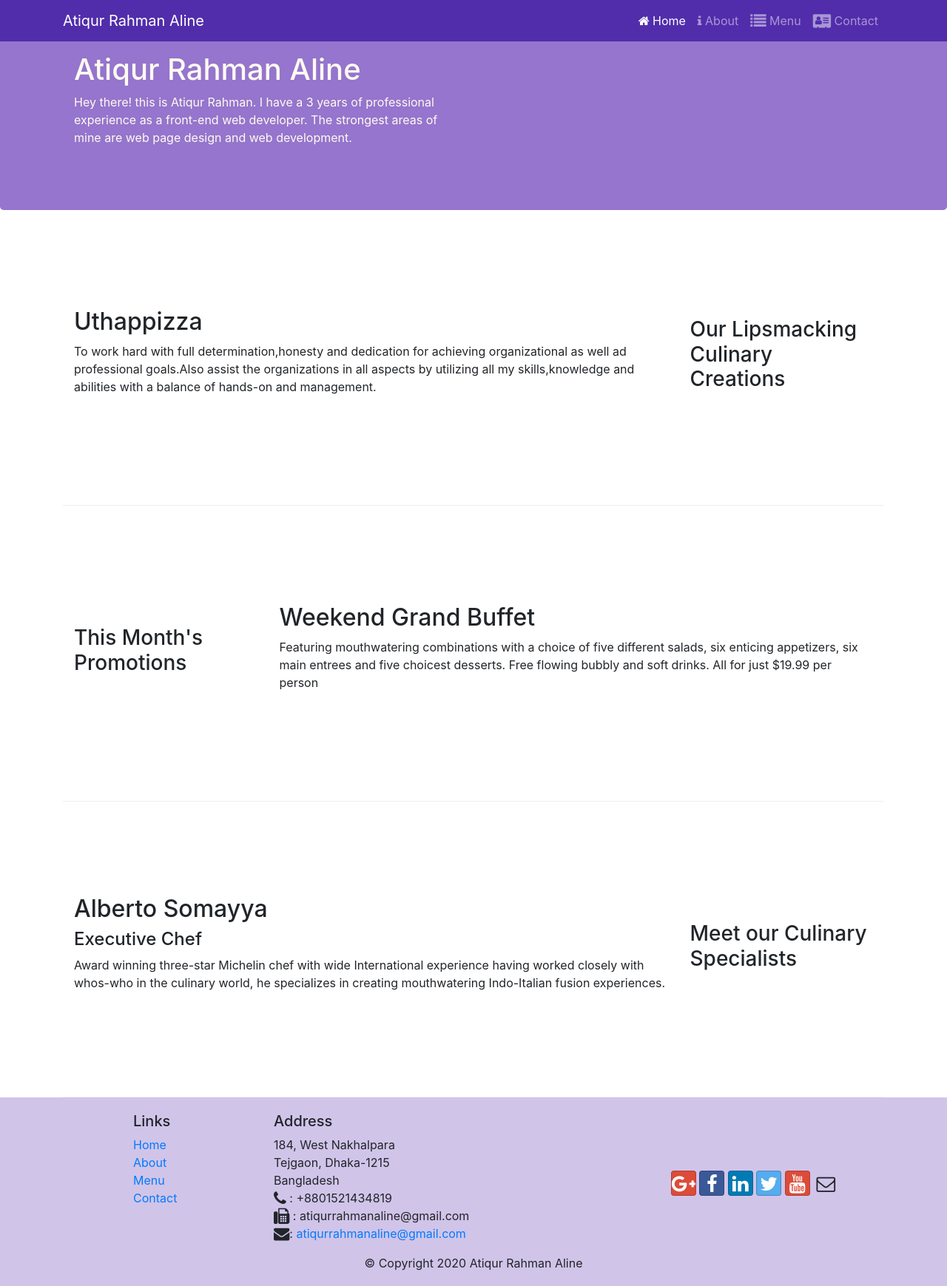
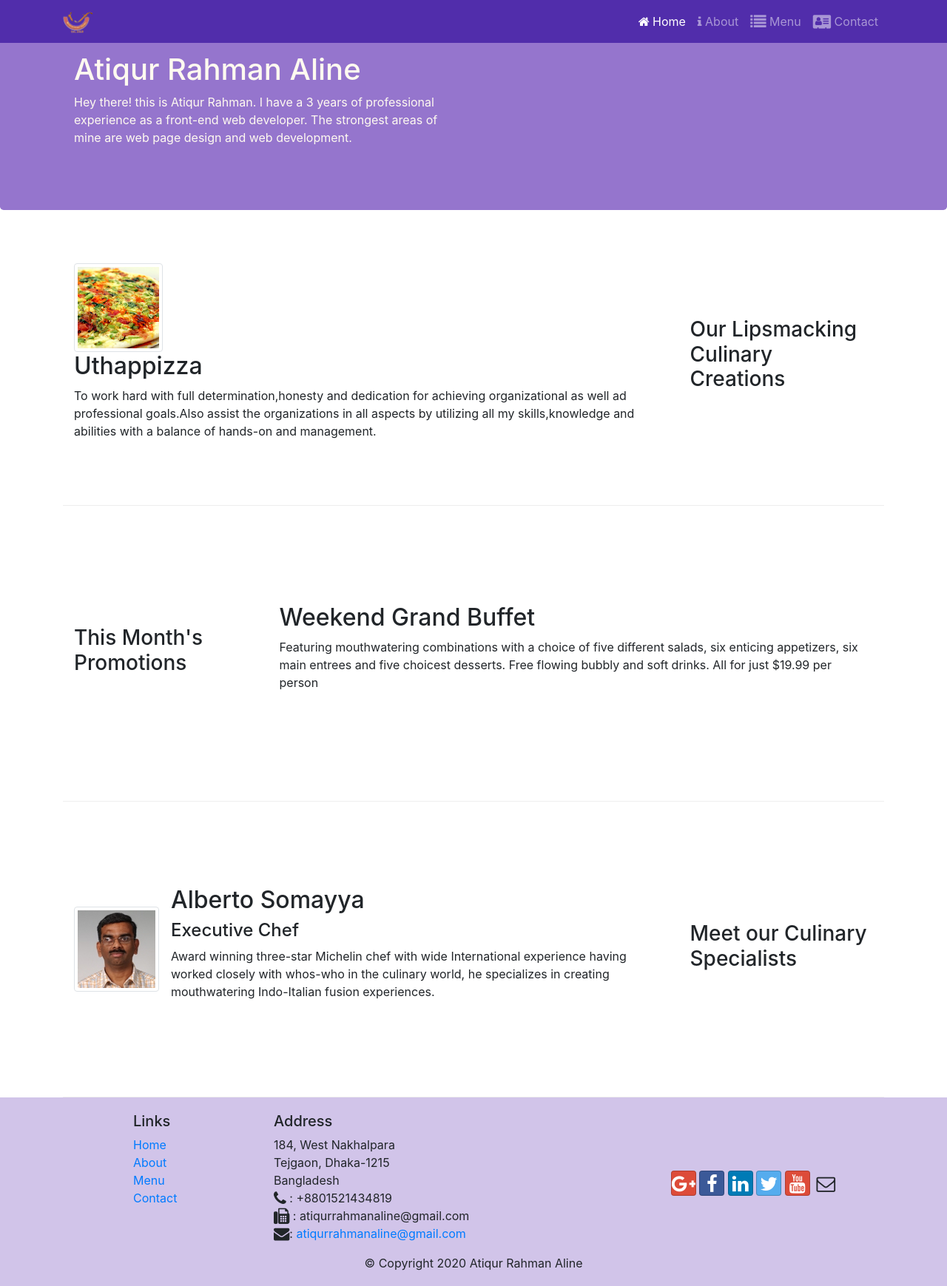
Before and after one commit to 1993ALINE/Bootstrap4, a website: page index.html in a window 1280 px wide. Shown: the whole page at 74% size. Drawn offline with nearby package versions, Linux system fonts and the light colour scheme.

Commit message:
Images and Media

```diff
--- a/index.html
+++ b/index.html
@@ -19,9 +19,8 @@
         <div class="container">
             <button class="navbar-toggler" type="button" data-toggle="collapse" data-target="#Navbar">
                 <span class="navbar-toggler-icon"></span>
-
             </button>
-            <a class="navbar-brand mr-auto" href="#">Atiqur Rahman Aline</a>
+            <a class="navbar-brand mr-auto" href="#"><img src="img/logo.png" height="30" width="41" alt=""></a>
             <div class="collapse navbar-collapse" id="Navbar">
 
             </div>
@@ -53,6 +52,10 @@
                 <h3>Our Lipsmacking Culinary Creations</h3>
             </div>
             <div class="col col-sm order-sm-first col-md">
+                <div class="media">
+                    <img class="d-flex mr-3 img-thumbnail align-self-center" src="img/uthappizza.png" alt="uthappizza">
+
+                </div>
                 <h2>Uthappizza</h2>
                 <p>To work hard with full determination,honesty and dedication for achieving organizational
                     as well ad professional goals.Also assist the organizations in all aspects by utilizing all
@@ -76,9 +79,14 @@
                 <h3>Meet our Culinary Specialists</h3>
             </div>
             <div class="col col-sm order-sm-first col-md">
-                <h2>Alberto Somayya</h2>
+                <div class="media">
+                    <img class="d-flex mr-3 img-thumbnail align-self-center" src="img/alberto.png" alt="alberto">
+                <div class="media-body">
+                    <h2>Alberto Somayya</h2>
                 <h4>Executive Chef</h4>
                 <p>Award winning three-star Michelin chef with wide International experience having worked closely with whos-who in the culinary world, he specializes in creating mouthwatering Indo-Italian fusion experiences. </p>
+                </div>
+                </div>
             </div>
         </div>
     </div>
```
Also changed, not shown: aboutus.html (+3 -2 lines), contactus.html (+1 -1 lines).
